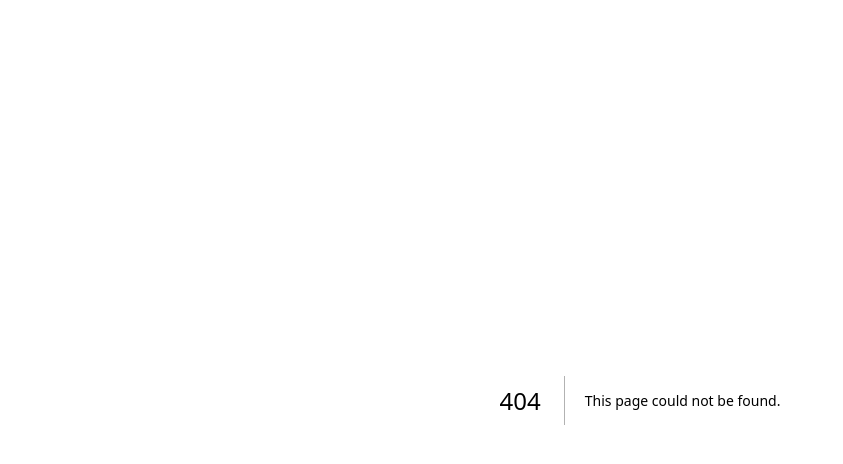
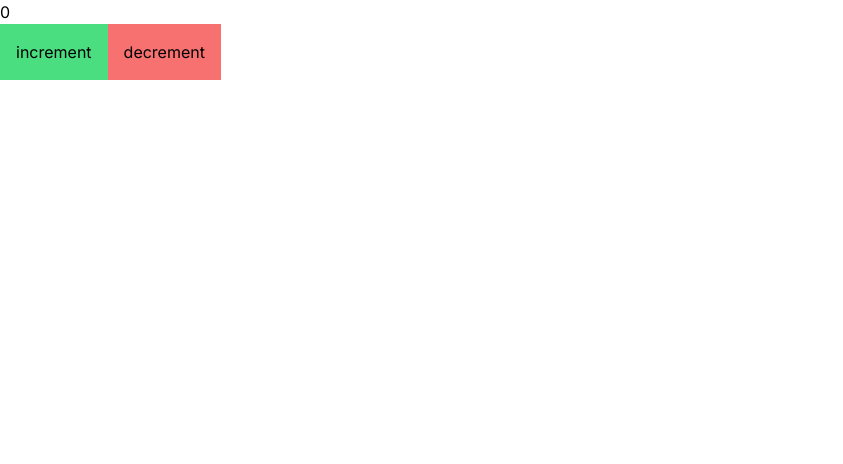
Before and after one commit to Toptaab/pet-friendly-typescript-next, a Next.js app: page /counter in a window 1280 px wide. Before the commit this address had no page. Shown: the top 464 px of the page, without its empty margins (0-843 px from the left). Built offline with nearby package versions, Linux system fonts and the light colour scheme.

Commit message:
redux setup with counter example

```diff
--- /dev/null
+++ b/src/app/StoreProvider.tsx
@@ -0,0 +1,18 @@
+'use client'
+import { useRef } from 'react'
+import { Provider } from 'react-redux'
+import { makeStore, AppStore } from '../lib/store'
+
+export default function StoreProvider({
+  children
+}: {
+  count: number
+  children: React.ReactNode
+}) {
+  const storeRef = useRef<AppStore | null>(null)
+  if (!storeRef.current) {
+    storeRef.current = makeStore()
+  }
+
+  return <Provider store={storeRef.current}>{children}</Provider>
+}
--- /dev/null
+++ b/src/app/counter/page.tsx
@@ -0,0 +1,19 @@
+'use client'
+import React from 'react'
+
+import { useAppSelector, useAppDispatch } from '@/lib/hooks'
+import { decrement, increment, selectCount } from '@/lib/features/counter/counterSlice'
+
+export default function Counter() {
+  // The `state` arg is correctly typed as `RootState` already
+  const count = useAppSelector(selectCount)
+  const dispatch = useAppDispatch()
+
+  return (
+    <>
+    <h1>{count}</h1>
+    <button className='btn bg-green-400 p-4 hover:bg-green-700' onClick={() => dispatch(increment())}>increment</button>
+    <button className='btn bg-red-400 p-4 hover:bg-red-700'onClick={() => dispatch(decrement())}>decrement</button>
+    </>
+  )
+}
--- a/src/app/layout.tsx
+++ b/src/app/layout.tsx
@@ -1,6 +1,7 @@
 import type { Metadata } from "next";
 import { Inter } from "next/font/google";
 import "./globals.css";
+import StoreProvider from "./StoreProvider";
 
 const inter = Inter({ subsets: ["latin"] });
 
@@ -15,8 +16,10 @@ export default function RootLayout({
   children: React.ReactNode;
 }>) {
   return (
-    <html lang="en">
-      <body className={inter.className}>{children}</body>
-    </html>
+    <StoreProvider>
+      <html lang="en">
+        <body className={inter.className}>{children}</body>
+      </html>
+    </StoreProvider>
   );
 }
--- a/src/app/login/Botton.tsx
+++ /dev/null
@@ -1,22 +0,0 @@
-"use client";
-import { useState } from "react";
-
-export default function Button() {
-  const [count, setCount] = useState<number>(0);
-
-  const countClick = () => {
-    setCount((e) => e + 1);
-  };
-
-  return (
-    <div className="flex flex-col items-center">
-      <button
-        onClick={countClick}
-        className="p-2 bg-gray-200 shadow-sm rounded-md border-2"
-      >
-        Click me Client Server
-      </button>
-      <div>{count}</div>
-    </div>
-  );
-}
--- a/src/app/login/page.tsx
+++ /dev/null
@@ -1,10 +0,0 @@
-import Button from "./Botton";
-
-export default function Login() {
-  return (
-    <main className="flex flex-col h-dvh w-dvw justify-center items-center">
-      <div>Hello login Page</div>
-      <Button></Button>
-    </main>
-  );
-}
--- /dev/null
+++ b/src/lib/features/counter/counterSlice.ts
@@ -0,0 +1,37 @@
+import { createSlice, PayloadAction } from '@reduxjs/toolkit'
+import type { RootState } from '../../store'
+
+// Define a type for the slice state
+export interface CounterState {
+  value: number
+}
+
+// Define the initial state using that type
+const initialState: CounterState = {
+  value: 0
+}
+
+export const counterSlice = createSlice({
+  name: 'counter',
+  // `createSlice` will infer the state type from the `initialState` argument
+  initialState,
+  reducers: {
+    increment: state => {
+      state.value += 1
+    },
+    decrement: state => {
+      state.value -= 1
+    },
+    // Use the PayloadAction type to declare the contents of `action.payload`
+    incrementByAmount: (state, action: PayloadAction<number>) => {
+      state.value += action.payload
+    },
+  }
+})
+
+export const { increment, decrement, incrementByAmount } = counterSlice.actions
+
+// Other code such as selectors can use the imported `RootState` type
+export const selectCount = (state: RootState) => state.counter.value
+
+export default counterSlice.reducer
--- /dev/null
+++ b/src/lib/hooks.ts
@@ -0,0 +1,7 @@
+import { useDispatch, useSelector, useStore } from 'react-redux'
+import type { AppDispatch, AppStore, RootState } from './store'
+
+// Use throughout your app instead of plain `useDispatch` and `useSelector`
+export const useAppDispatch = useDispatch.withTypes<AppDispatch>()
+export const useAppSelector = useSelector.withTypes<RootState>()
+export const useAppStore = useStore.withTypes<AppStore>()
--- /dev/null
+++ b/src/lib/store.ts
@@ -0,0 +1,16 @@
+import { configureStore } from '@reduxjs/toolkit'
+import counterReducer from './features/counter/counterSlice'
+
+export const makeStore = () => {
+  return configureStore({
+    reducer: {
+      counter: counterReducer
+    }
+  })
+}
+
+// Infer the type of makeStore
+export type AppStore = ReturnType<typeof makeStore>
+// Infer the `RootState` and `AppDispatch` types from the store itself
+export type RootState = ReturnType<AppStore['getState']>
+export type AppDispatch = AppStore['dispatch']
```
Also changed, not shown: package.json (+6 -4 lines), 1 other file (tests, documents, lock files or other folders).
